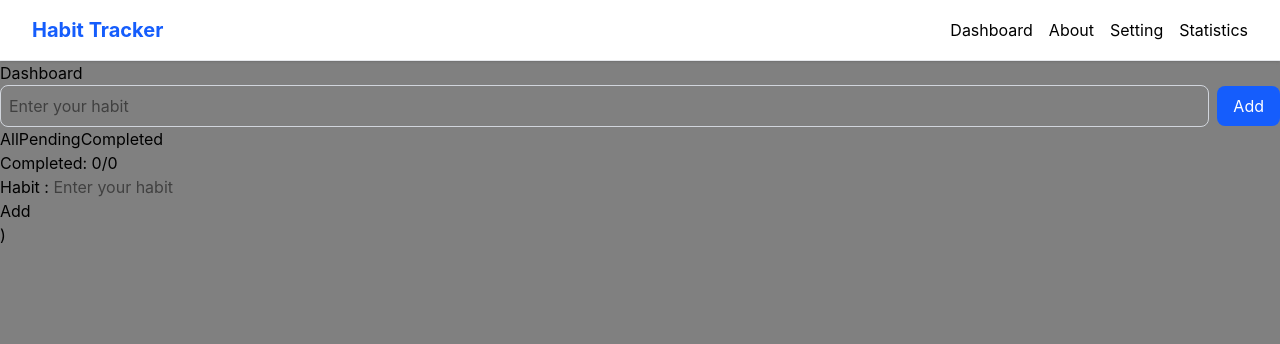
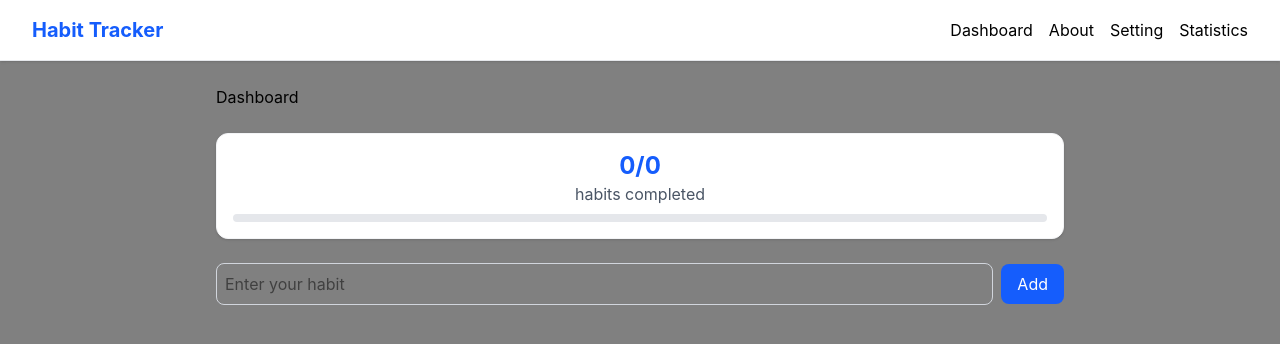
Before and after one commit to surajbhavake/React-Project, a React (Vite) app in the folder HabitTrackerWithRedux/: page / in a window 1280 px wide. Shown: the top 344 px of the page. Built offline with nearby package versions, Linux system fonts and the light colour scheme.

Commit message:
chore : Progress Card , Habit Card , Habit Form is complete with updated Dashboard

```diff
--- a/HabitTrackerWithRedux/src/App.jsx
+++ b/HabitTrackerWithRedux/src/App.jsx
@@ -19,24 +19,26 @@ function App() {
   const completedCount = useSelector(CompletedCount)
   const[editingIndex,setEditingIndex] = useState(null)
 
-  function handelAdd(){
+  // function handelAdd(){
 
-    if(habit.trim()===''){
-      alert('Please enter a habit')
+  //   if(habit.trim()===''){
+  //     alert('Please enter a habit')
 
-    }
-    else {
-    dispatch(addHabit({habit,CompletionStatus : false}))
-    setHabit('')
-  }}
-  function handelUpdate(habitId){
-  const indexToUpdate = habits.findIndex((habit)=>(
-    habit.id === habitId
-  ))
+  //   }
+  //   else {
+  //   dispatch(addHabit({habit,CompletionStatus : false}))
+  //   setHabit('')
+  // }}
+  // function handelUpdate(habitId){
+  // const indexToUpdate = habits.findIndex((habit)=>(
+  //   habit.id === habitId
+  // ))
 
-    setHabit(habits[indexToUpdate].habitName)
-    setEditingIndex(habitId)
-  }
+  //   setHabit(habits[indexToUpdate].habitName)
+  //   setEditingIndex(habitId)
+  // }
+
+
   function updateChanges(){
     dispatch(updateHabit({habit,id:editingIndex}))
     setHabit('')
@@ -44,19 +46,19 @@ function App() {
   }
 
 
- let filteredHabits = habits;
+//  let filteredHabits = habits;
 
-if (filter === "completed") {
-  filteredHabits = habits.filter(
-    habit => habit.CompletionStatus
-  );
-}
+// if (filter === "completed") {
+//   filteredHabits = habits.filter(
+//     habit => habit.CompletionStatus
+//   );
+// }
 
-if (filter === "pending") {
-  filteredHabits = habits.filter(
-    habit => !habit.CompletionStatus
-  );
-}
+// if (filter === "pending") {
+//   filteredHabits = habits.filter(
+//     habit => !habit.CompletionStatus
+//   );
+// }
 
   // const filterHabits = ()=>{
   //   if(filter === 'all'){
@@ -98,7 +100,7 @@ if (filter === "pending") {
 
 
 
-    <div>
+    {/* <div>
       <div>
       <div>
         <button
@@ -109,25 +111,25 @@ if (filter === "pending") {
         <button
         onClick={()=>setFilter('completed')}
         >Completed</button>
-      </div>
+      </div> */}
 
-        <div className="div"><p>{`Completed: ${completedCount}/${habits.length}`}</p></div>
-        <label>Habit : </label>
+        {/* <div className="div"><p>{`Completed: ${completedCount}/${habits.length}`}</p></div> */}
+        {/* <label>Habit : </label>
         <input type="text"
         placeholder='Enter your habit'
         value={habit}
         onChange={(e)=>setHabit(e.currentTarget.value)}
-        />
+        /> */}
 
         <br/>
 
-        {editingIndex === null ? (<button onClick={handelAdd}>Add</button>):
+        {/* {editingIndex === null ? (<button onClick={handelAdd}>Add</button>):
          (<button onClick={updateChanges}>update</button>) }
-
+       */}
 
         <div >
 
-          {filteredHabits.map((habit,index)=>(
+          {/* {filteredHabits.map((habit,index)=>(
             <div key={habit.id}>
               <p>{`Habits: ${habit.habitName}`}</p>
 
@@ -142,11 +144,11 @@ if (filter === "pending") {
               </div>
 
             </div>
-          ))}
-        </div>
+          ))} */}
+        {/* </div>
 
 
-      </div>
+      {/* </div>
 
       <div>
         {}
@@ -160,7 +162,7 @@ if (filter === "pending") {
         >Save</button>
       </div> */}
     </div>
-  )
+
 
   </>
   )
--- a/HabitTrackerWithRedux/src/components/HabitCard.jsx
+++ b/HabitTrackerWithRedux/src/components/HabitCard.jsx
@@ -13,7 +13,7 @@ export default function HabitCard({habit,onToggle,onDelete,onEdit}) {
         />
 
         <span className={`text-lg ${habit.CompletionStatus ? 'line-through text-gray-400' : 'text-gray-800'}`}
-        >{habit.habitName}fsdfsf</span>
+        >{habit.habitName}</span>
       </div>
 
       <div className='flex gap-2 '>
--- a/HabitTrackerWithRedux/src/components/HabitForm.jsx
+++ b/HabitTrackerWithRedux/src/components/HabitForm.jsx
@@ -1,6 +1,6 @@
 import React from 'react'
 
-function HabitForm({habitName,onNameChange,onSubmit,isEditing}) {
+function HabitForm({habitName,onNameChange,onSubmit,isEditing,onUpdate}) {
   return (
     <div>
       <div className='flex gap-2 items-center'>
@@ -11,12 +11,8 @@ function HabitForm({habitName,onNameChange,onSubmit,isEditing}) {
         className='flex-1 p-2 border border-gray-300 rounded-lg focus:outline-none focus:ring-2 focus:ring-blue-500'
         />
 
-        <button
-        onClick={onSubmit}
-        className='px-4 py-2 bg-blue-600 text-white rounded-lg hover:bg-blue-700 transition-colors cursor-pointer'
-        >
-            {isEditing ? 'Update' : 'Add'}
-        </button>
+        {isEditing ? (<button className='px-4 py-2 bg-blue-600 text-white rounded-lg hover:bg-blue-700 transition-colors' onClick={onUpdate}>Update</button>):(<button className='px-4 py-2 bg-blue-600 text-white rounded-lg hover:bg-blue-700 transition-colors' onClick={onSubmit}>Add</button>)
+          }
       </div>
     </div>
   )
--- a/HabitTrackerWithRedux/src/components/ProgressCard.jsx
+++ b/HabitTrackerWithRedux/src/components/ProgressCard.jsx
@@ -0,0 +1,19 @@
+import React from 'react'
+
+export default function ProgressCard({completed,total}) {
+    const percentage = total === 0 ? 0 : Math.round((completed/total)*100);
+  return (
+    <div className='p-4 bg-white rounded-xl shadow-sm border border-gray-100 text-center'>
+        <p className='text-2xl font-bold text-blue-600 '>{completed}/{total}</p>
+        <p className='text-gray-600'>habits completed</p>
+        <div className='w-full bg-gray-200 rounded-full h-2 mt-2 '>
+            <div
+            className='bg-blue-600 h-2 rounded-full transition-all duration-300 '
+            style={{ width: `${percentage}%` }}
+            />
+
+
+        </div>
+    </div>
+  )
+}
--- a/HabitTrackerWithRedux/src/pages/Dashboard.jsx
+++ b/HabitTrackerWithRedux/src/pages/Dashboard.jsx
@@ -1,14 +1,94 @@
-import React from 'react'
+import React, { useState } from 'react'
 import HabitForm from '../components/HabitForm'
 import HabitCard from '../components/HabitCard'
+import ProgressCard from '../components/ProgressCard'
+import { addHabit,toggleHabit,deleteHabit,CompletedCount,updateHabit } from '../store/HabitsSlice'
+import { useDispatch, useSelector } from 'react-redux'
+
 
 function Dashboard() {
+
+  const[habitName,setHabitName]= useState('')
+  const[editingId,setEditingId] = useState(null)
+  const[filter,setFilter] = useState('all')
+
+
+
+
+
+  const dispatch = useDispatch()
+  const habits = useSelector((state)=>state.habits.habits)
+  const completedCount = useSelector(CompletedCount)
+
+  let displayHabits = habits
+  if(filter === 'completed'){
+    displayHabits = habits.filter((h)=>(
+      h.CompletedCount
+    ))
+  }
+  if(filter === 'pending'){
+    displayHabits = habits.filter((h)=>(
+      !h.CompletedCount
+    ))
+  }
+
+
+
+  function handelAdd(){
+    if(habitName.trim()===''){
+      alert("Please Enter Valid Habit");
+      return;
+    }
+    else{
+      dispatch(addHabit({habit:habitName,CompletionStatus:false}))
+    }
+    setHabitName('')
+  }
+
+  function handelUpdate(habitId){
+    const HabitToChange = habits.findIndex((h)=>(
+      h.id === habitId
+    ))
+    setHabitName(habits[HabitToChange].habitName)
+    setEditingId(habitId)
+  }
+
+  function updateChanges(){
+    dispatch(updateHabit({habit : habitName,id : editingId}))
+    setHabitName('')
+    setEditingId(null)
+  }
   return (
-    <div>
+    <div className='p-6 max-w-4xl mx-auto space-y-6'>
       <h1>Dashboard</h1>
-      <HabitForm />
 
+      <ProgressCard
+      completed = {completedCount}
+      total = {habits.length}
+      />
+      <HabitForm
+      habitName={habitName}
+      onNameChange={setHabitName}
+      onSubmit={handelAdd}
+      onUpdate={updateChanges}
+      isEditing={editingId !== null }
+      />
+
+      <div className='space-y-3'>
+        {displayHabits.map((habit)=>(
+          <HabitCard
+          key={habit.id}
+          habit = {habit}
+          onDelete={(id)=>dispatch(deleteHabit(id))}
+          onToggle={(id)=>dispatch(toggleHabit(id))}
+          onEdit={handelUpdate}
+
+          />
+        ))}
+      </div>
     </div>
+
+
   )
 }
 
```
